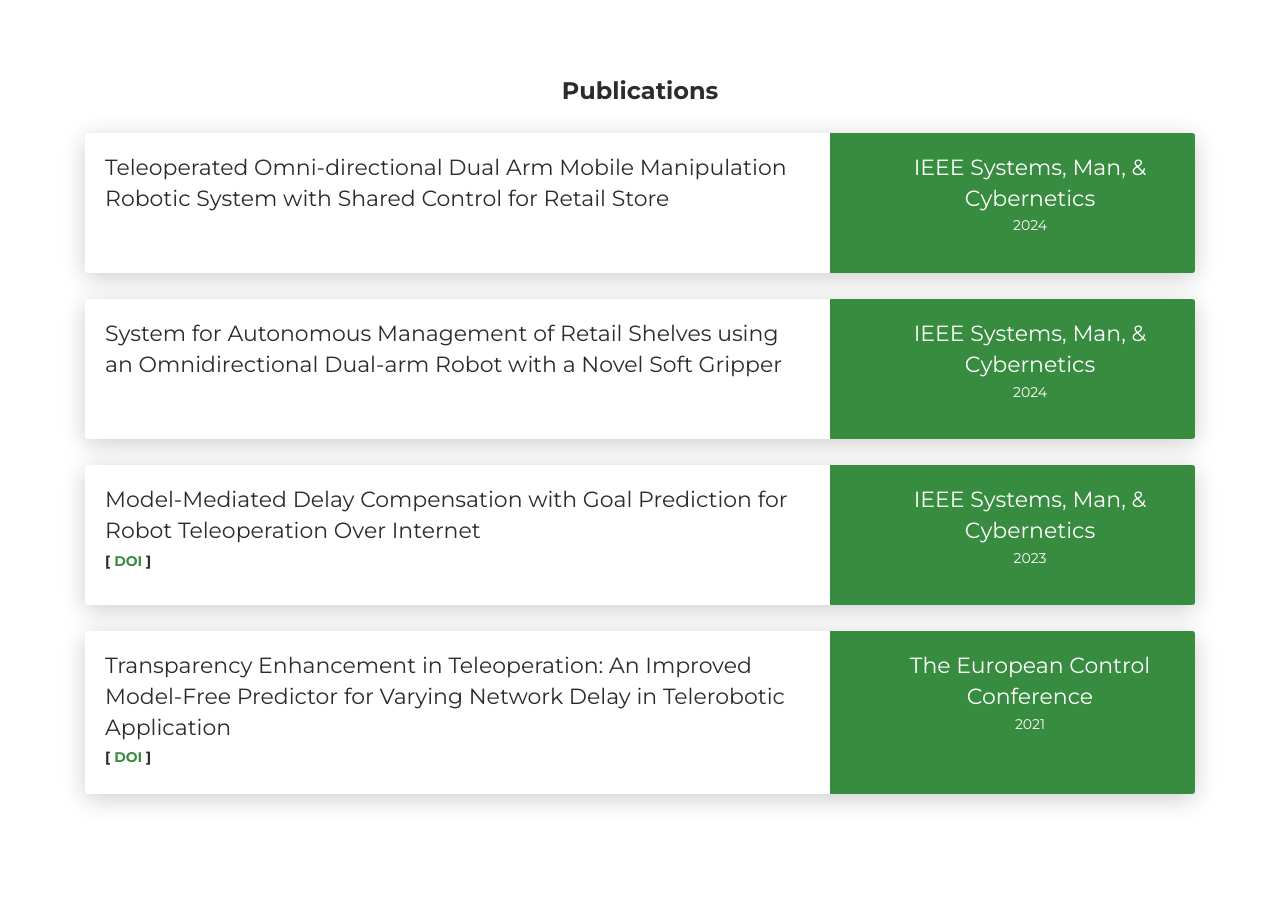
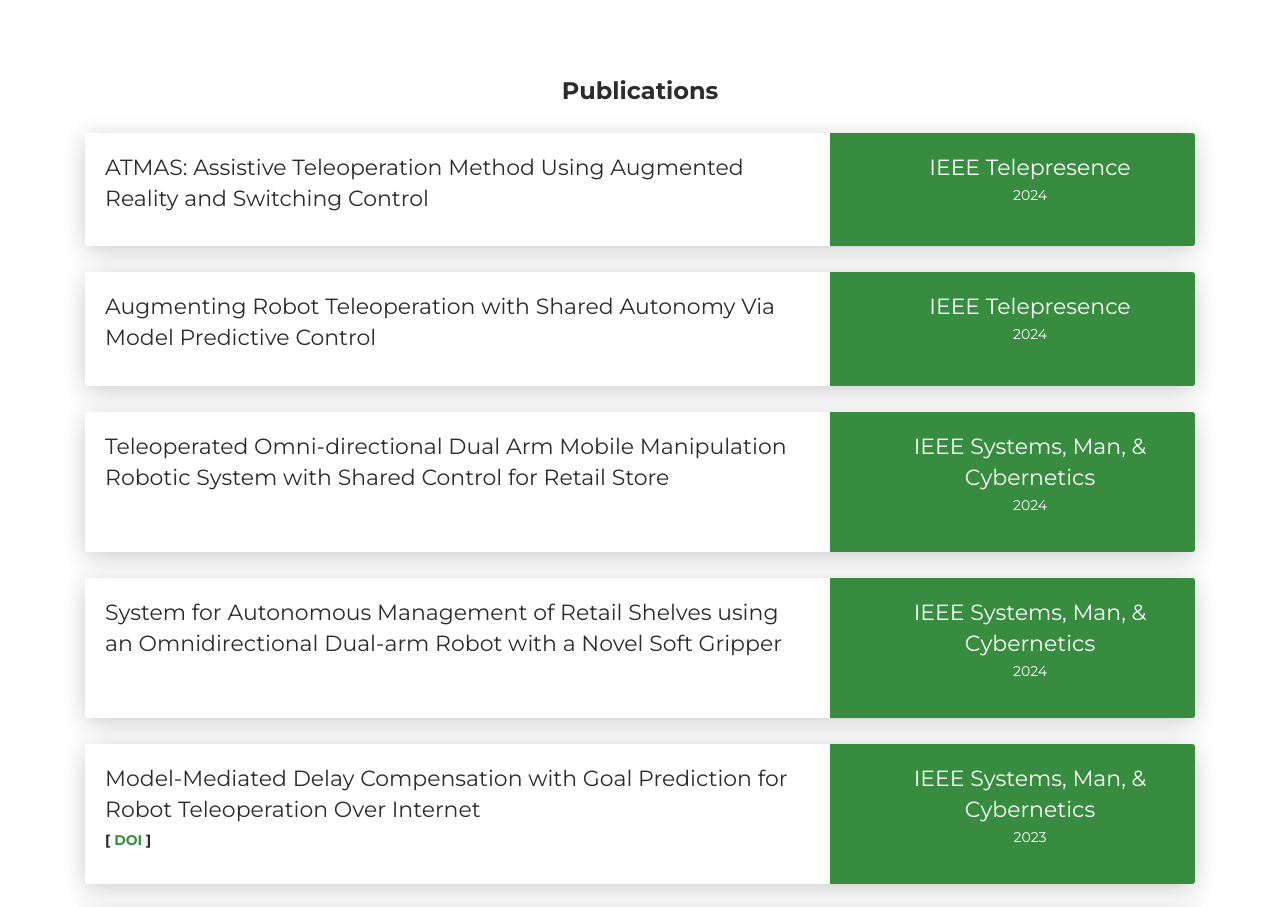
Before and after one commit to VismayVakharia/VismayVakharia.github.io, a plain HTML site: page index.html in a window 1280 px wide. Shown: the part 3100-4007 px from the top of the page. Drawn offline with Linux system fonts and the light colour scheme.

Commit message:
Add papers

```diff
--- a/index.html
+++ b/index.html
@@ -356,6 +356,40 @@
                 <div class="col-md-8" data-aos="fade-left" data-aos-offset="50" data-aos-duration="500">
                   <div class="card-body" style="min-height: auto;">
                     <h5 class="card-title">
+                      ATMAS: Assistive Teleoperation Method Using Augmented Reality and Switching Control
+                    </h5>
+                  </div>
+                </div>
+                <div class="col-md-4 bg-primary" data-aos="fade-right" data-aos-offset="50" data-aos-duration="500">
+                  <div class="card-body cc-education-header" style="min-height: auto; padding-top: 20px;">
+                    <div class="h5">IEEE Telepresence</div>
+                    <p>2024</p>
+                  </div>
+                </div>
+              </div>
+            </div>
+            <div class="card">
+              <div class="row">
+                <div class="col-md-8" data-aos="fade-left" data-aos-offset="50" data-aos-duration="500">
+                  <div class="card-body" style="min-height: auto;">
+                    <h5 class="card-title">
+                      Augmenting Robot Teleoperation with Shared Autonomy Via Model Predictive Control
+                    </h5>
+                  </div>
+                </div>
+                <div class="col-md-4 bg-primary" data-aos="fade-right" data-aos-offset="50" data-aos-duration="500">
+                  <div class="card-body cc-education-header" style="min-height: auto; padding-top: 20px;">
+                    <div class="h5">IEEE Telepresence</div>
+                    <p>2024</p>
+                  </div>
+                </div>
+              </div>
+            </div>
+            <div class="card">
+              <div class="row">
+                <div class="col-md-8" data-aos="fade-left" data-aos-offset="50" data-aos-duration="500">
+                  <div class="card-body" style="min-height: auto;">
+                    <h5 class="card-title">
                       Teleoperated Omni-directional Dual Arm Mobile Manipulation Robotic System with Shared Control for
                       Retail Store
                     </h5>
```
